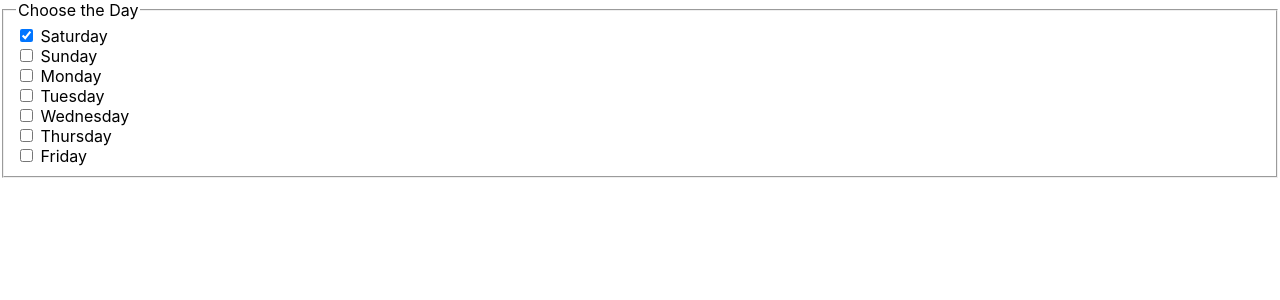
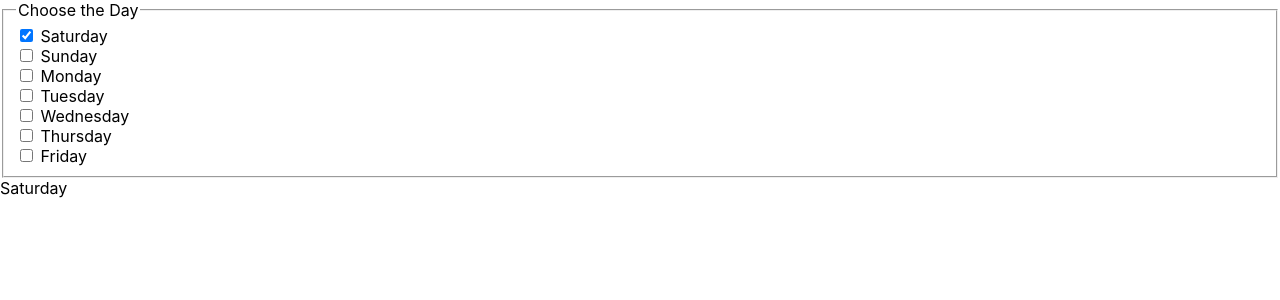
Before and after one commit to GSG-G8/Fitness, a React (Create React App) app: page / in a window 1280 px wide. Both pictures are taken after a click on the checkbox "Saturday". Shown: the top 300 px of the page. Built offline with nearby package versions, Linux system fonts and the light colour scheme.

Commit message:
displyDay component related #6

```diff
--- a/src/App.js
+++ b/src/App.js
@@ -1,5 +1,7 @@
 import React from 'react';
 import Days from './Days';
+import {Displydays}  from './displayDay'
+
 // import logo from './logo.svg';
 // import './App.css';
 class App extends React.Component {
@@ -13,7 +15,6 @@ class App extends React.Component {
 
   removeDay = MyDay => {
     const { day } = this.state;
-
     this.setState({ day: day.filter(e => e !== MyDay) });
   };
 
@@ -26,6 +27,7 @@ class App extends React.Component {
           removeDay={this.removeDay}
           dayArr={this.state.day}
         />
+        < Displydays MyDays={this.state.day}/>
       </main>
     );
     // dayArr={this.state.day} removeDay={this.removeDay}
--- /dev/null
+++ b/src/displayDay.js
@@ -0,0 +1,12 @@
+
+import React from 'react';
+
+ export const Displydays = ({MyDays}) => {
+  return (
+    <div>
+{MyDays.map(e =>
+<section>{e}</section>)}
+    </div>
+
+  )
+}
```
